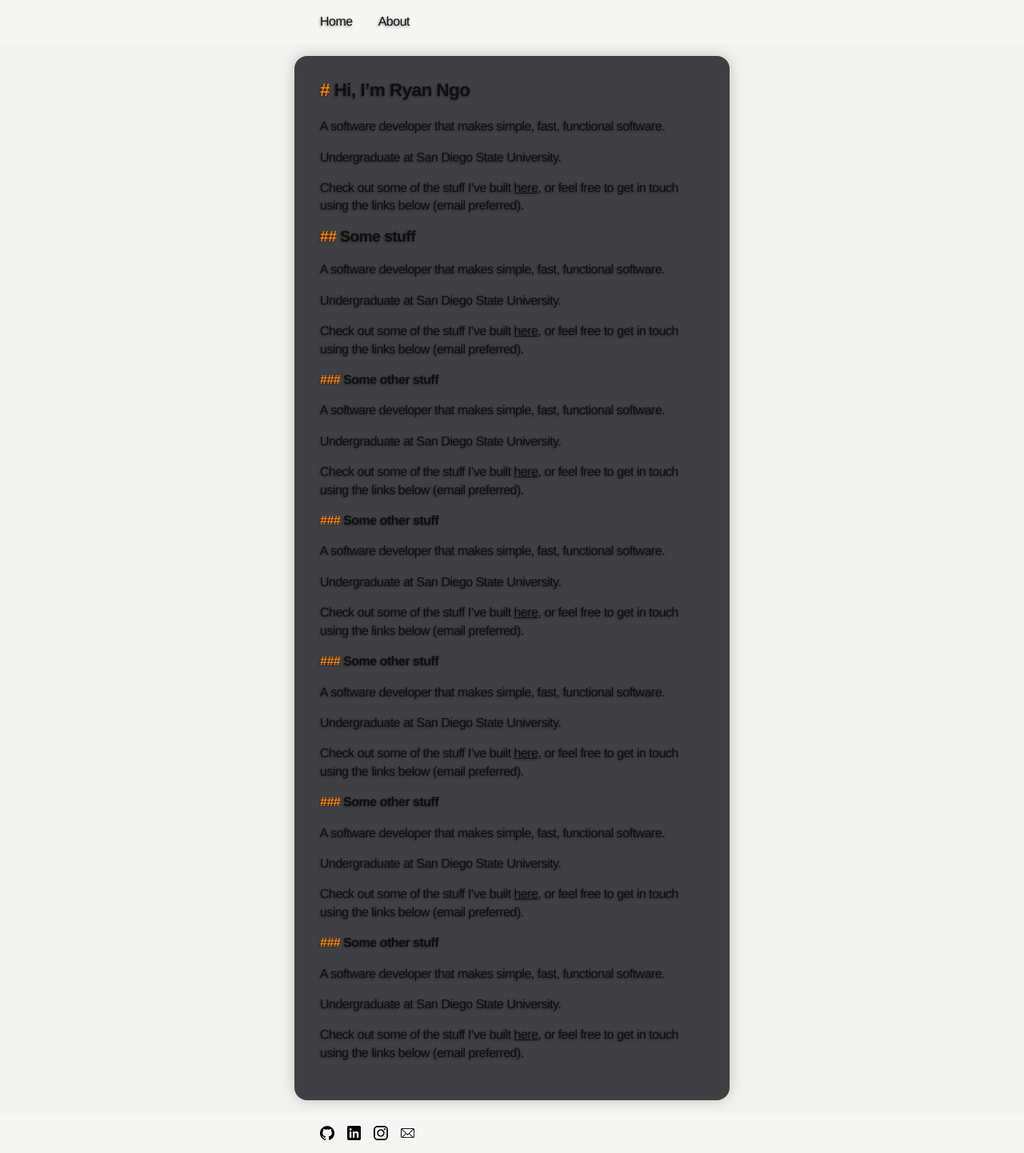
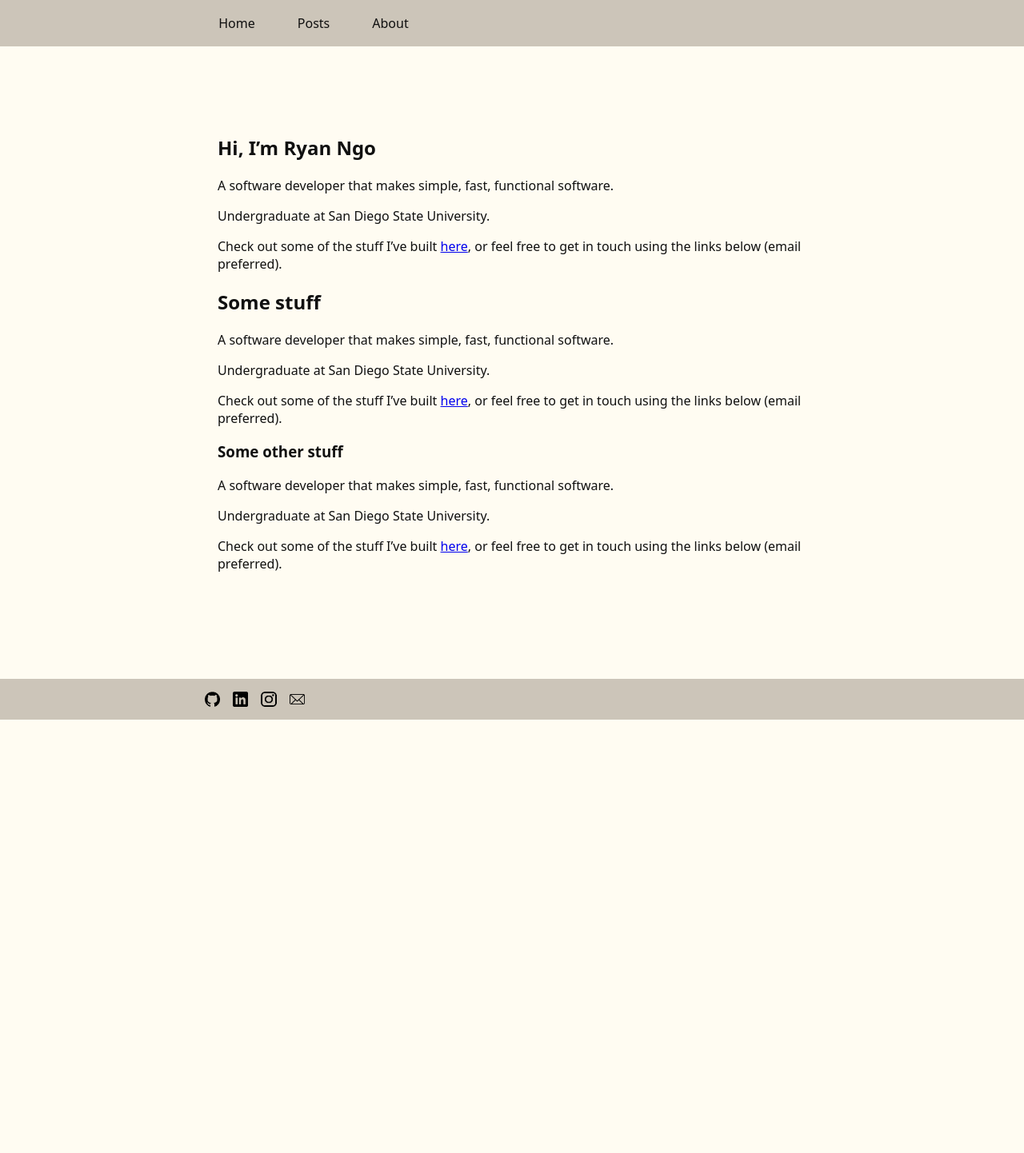
Before and after one commit to RyanVNgo/RyanVNgo.github.io, a Jekyll site: the page built from index.md, in a window 1280 px wide. Shown: the whole page at 80% size. Built offline with Jekyll 4.4.1, drawn with Linux system fonts in a browser that asks for light colours; our own code applies the rules of GitHub Pages for plain Markdown files; after the commit the page ends 900 px from its top, so only the background shows below that.

Commit message:
Major design and architecture overhaul

```diff
--- a/Gemfile
+++ b/Gemfile
@@ -3,3 +3,5 @@
 source "https://rubygems.org"
 
 gem "jekyll"
+
+gem "github-pages", "~> 232", group: :jekyll_plugins
--- a/_config.yaml
+++ b/_config.yaml
@@ -1,7 +1,21 @@
 
 title: Ryan V. Ngo Portfolio Site
+author: Ryan Ngo
+description: Online portfolio
+baseurl: ""
+url: https://RyanVNgo.github.io
 
 github: https://github.com/RyanVNgo
 linkedin: https://www.linkedin.com/in/ryanvngo/
 instagram: https://www.instagram.com/ryan.v.ngo
 email: vanryan711@gmail.com
+
+docs:
+  - title: Home
+    url: /index.html
+
+  - title: Posts
+    url: /pages/posts.html
+
+  - title: About
+    url: /pages/about.html
--- /dev/null
+++ b/_includes/footer.html
@@ -0,0 +1,16 @@
+<footer>
+  <div>
+    <a href="{{ site.github }}">
+      <img src="/assets/images/Github_Logo.png" alt="Github">
+    </a>
+    <a href="{{ site.linkedin }}">
+      <img src="/assets/images/LinkedIn_Logo.png" alt="Github">
+    </a>
+    <a href="{{ site.instagram }}">
+      <img src="/assets/images/Instagram_Logo.png" alt="Github">
+    </a>
+    <a href="mailto:{{ site.email}}">
+      <img src="/assets/images/Mail_Logo.png" alt="Github">
+    </a>
+  </div>
+</footer>
--- /dev/null
+++ b/_includes/head.html
@@ -0,0 +1,12 @@
+<head>
+  <title>{{ site.title }}</title>
+  <link rel="shortcut icon" href="/assets/images/website-icon.png">
+
+  <meta charset="UTF-8">
+  <meta name="viewport" content="width=device-width, initial-scale=1.0">
+  <meta name="author" content="{{ site.author }}">
+  <meta name="description" content="{{ site.description }}">
+  <meta name="keywords" content="ryan ngo, ryan, ngo">
+
+  <link rel="stylesheet" href="{{ 'assets/css/baseline.css' | relative_url }}" />
+</head>
--- /dev/null
+++ b/_includes/header.html
@@ -0,0 +1,7 @@
+<header>
+  <nav>
+    {% for item in site.docs %}
+      <a href="{{ item.url }}">{{ item.title }}</a>
+    {% endfor %}
+  </nav>
+</header>
--- a/_layouts/default.html
+++ b/_layouts/default.html
@@ -1,58 +1,19 @@
 <!DOCTYPE html>
 
 <html>
-
-  <head>
-    <title>{{ site.title }}</title>
-    <link rel="shortcut icon" href="/images/website-icon.png">
-
-    <meta charset="UTF-8">
-    <meta name="viewport" content="width=device-width, initial-scale=1.0">
-    <meta name="author" content="Ryan Ngo">
-    <meta name="description" content="Ryan V Ngo's home page.">
-    <meta name="keywords" content="ryan ngo, ryan, ngo">
-
-    <link rel="stylesheet" href="{{ '/css/baseline.css' | relative_url }}" />
-    <base target="_blank">
-  </head>
+  {% include head.html %}
 
   <body>
 
-    <header>
-      <div id="header-content">
-        <nav id="site-nav">
-          <ul>
-            <li><a href="/" target="_self">Home</a></li>
-            <li><a href="/about/" target="_self">About</a></li>
-          </ul>
-        </nav>
-      </div> <!-- header-content -->
-    </header>
+    {% include header.html %}
 
     <main>
-      <div id="main-content">
+      <article>
         {{ content }}
-      </div> <!-- main-content -->
+      </article>
     </main>
 
-    <footer>
-      <div id="footer-content">
-        <div id="social-links">
-          <a href="{{ site.github }}" target="_blank">
-            <img src="/images/Github_Logo.png" alt="Github">
-          </a>
-          <a href="{{ site.linkedin }}" target="_blank">
-            <img src="/images/LinkedIn_Logo.png" alt="LinkedIn">
-          </a>
-          <a href="{{ site.instagram }}" target="_blank">
-            <img src="/images/Instagram_Logo.png" alt="Instagram">
-          </a>
-          <a href="mailto:{{ site.email }}" target="_blank">
-            <img src="/images/Mail_Logo.png" alt="Email">
-          </a>
-        </div>
-      </div> <!-- footer-content -->
-    </footer>
+    {% include footer.html %}
 
   </body>
 
--- /dev/null
+++ b/_sass/footer.scss
@@ -0,0 +1,27 @@
+footer {
+  background-color: var(--rib-color);
+  width: auto;
+  display: flex;
+  justify-content: center;
+  margin-top: 10vh;
+  padding: 0 1rem;
+}
+
+footer > div {
+  margin: 1rem 0;
+  display: flex;
+  align-items: center;
+  gap: 1em;
+  width: var(--content-width);
+}
+
+footer > div > a {
+  display: flex;
+  align-items: center;
+  justify-content: center;
+}
+
+footer > div > a > img {
+  max-width: 1.2rem;
+  max-height: 1.2rem;
+}
--- /dev/null
+++ b/_sass/header.scss
@@ -0,0 +1,43 @@
+header {
+  background-color: var(--rib-color);
+  width: auto;
+  display: flex;
+  justify-content: center;
+  padding: 0.5rem 1rem;
+  margin-bottom: 10vh;
+}
+
+header > nav {
+  width: var(--content-width);
+  display: flex;
+  align-items: center;
+  gap: 1rem;
+  margin: 0;
+  padding: 0;
+}
+
+header > nav > ul {
+  list-style-type: none;
+  display: flex;
+  align-items: center;
+  gap: 1rem;
+  margin: 0;
+  padding: 0;
+}
+
+header > nav > a {
+  border-radius: 0.5rem;
+  min-width: 5rem;
+  display: flex;
+  align-items: center;
+  justify-content: center;
+  margin: 0;
+  padding: 0.625rem 0;
+  text-decoration: none;
+  color: inherit;
+  transition: box-shadow 0.15s ease;
+}
+
+header > nav > a:hover {
+  box-shadow: inset 0 0 1rem rgba(0,0,0,0.5);
+}
--- /dev/null
+++ b/assets/css/baseline.scss
@@ -0,0 +1,54 @@
+---
+---
+
+:root {
+  --sans-font: system-ui, Ubuntu, -apple-system, Segoe UI;
+  --mono-font: Courier New, monospace;
+  --bg-color: #242428;
+  --rib-color: #202024;
+  --font-color: #E0E1DD;
+  --content-width: 48rem;
+}
+
+
+@media (prefers-color-scheme: light) {
+  :root {
+    --bg-color: #FFFCF2;
+    --rib-color: #CCC5B9;
+    --font-color: #101010;
+  }
+}
+
+/* mobile conditions
+@media (width <= 46rem) {
+  :root {
+  }
+}
+*/
+
+@import "header";
+@import "footer";
+
+/* primary elemenets */
+body {
+  background-color: var(--bg-color);
+  font-family: var(--sans-font);
+  font-size: 16px;
+  color: var(--font-color);
+  display: flex;
+  flex-direction: column;
+  margin: 0;
+  padding: 0;
+  min-height: 100vh;
+}
+
+main {
+  width: var(--content-width);
+  margin: 0 auto auto;
+  height: auto;
+}
+
+article {
+  padding: 0 1rem;
+  margin: 0;
+}
--- a/css/baseline.css
+++ /dev/null
@@ -1,194 +0,0 @@
-:root {
-  color: var(--main-color);
-  letter-spacing: -0.03125rem;
-  --accent-color: #FF8000;
-  --sans-font: Helvetica, sans-serif;
-  --content-width: 30rem;
-}
-
-@media (prefers-color-scheme: dark) {
-  :root {
-    --bg-color: #202024;
-    --body-color: #28282C;
-    --main-color: #E0E0E0;
-    --img-invert: 1;
-  }
-}
-
-@media (prefers-color-scheme: light) {
-  :root {
-    --bg-color: #F5F5F3;
-    --body-color: #F1F1EE;
-    --main-color: #101010;
-    --img-invert: 0;
-  }
-}
-
-@media (width <= 46rem) {
-  :root {
-    font-size: 11px;
-  }
-}
-
-html {
-  scroll-behavior: smooth;
-}
-
-body {
-  background-color: var(--bg-color);
-  font-family: var(--sans-font);
-  font-size: 16px;
-  line-height: 1.4rem;
-  text-shadow: -1px 1px 3px rgba(0,0,0,0.5);
-  padding: 0 1rem;
-  margin: 0;
-  display: flex;
-  flex-direction: column;
-  align-items: center;
-  min-height: 100vh;
-}
-
-header {
-  width: 100%;
-  padding: 0 1rem;
-}
-#header-content {
-  max-width: var(--content-width);
-  margin: 0 auto;
-  padding: 0 1rem;
-}
-
-main {
-  background-color: var(--body-color);
-  width: 100%;
-  padding: 1rem 1rem;
-}
-#main-content {
-  background-color: #404044;
-  box-shadow: 0 0 1rem rgba(0,0,0,0.2);
-  border-radius: 1rem;
-  max-width: var(--content-width);
-  min-height: 40vh;
-  margin: 0 auto;
-  padding: 2rem 2rem;
-}
-
-footer {
-  width: 100%;
-  padding: 0 1rem;
-}
-#footer-content {
-  max-width: var(--content-width);
-  margin: 0 auto;
-  padding: 0 1rem;
-}
-
-
-h1 {
-  font-size: 1.4rem;
-  margin: 0 0 1.4rem;
-}
-h1::before {
-  color: var(--accent-color);
-  content: '# ';
-}
-
-h2 {
-  font-size: 1.2rem;
-  margin: 0 0 1.2rem;
-}
-h2::before {
-  color: var(--accent-color);
-  content: '## ';
-}
-
-h3 {
-  font-size: 1.0rem;
-  margin: 0 0 1rem;
-}
-h3::before {
-  color: var(--accent-color);
-  content: '### ';
-}
-
-p {
-  margin: 0 0 1rem;
-}
-
-p > a {
-  transition: color 0.25s;
-  text-decoration: underline;
-  color: inherit;
-}
-
-li > a {
-  transition: color 0.25s;
-  text-decoration: underline;
-  color: inherit;
-}
-
-a {
-  transition: color 0.25s;
-  text-decoration: none;
-  color: inherit;
-}
-
-a:hover {
-  color: #888;
-}
-
-hr {
-  border-width: 0.1em;
-  border-style: solid;
-  border-color: var(--main-color);
-  height: 0px;
-  padding: 0;
-  margin: 0;
-}
-
-#site-nav {
-  margin: 1rem 0;
-}
-
-#site-nav ul {
-  list-style-type: none;
-  display: flex;
-  align-items: center;
-  gap: 2rem;
-  padding: 0;
-  margin: 0;
-}
-
-#site-nav a {
-  text-decoration: none;
-  color: inherit;
-  transition: text-decoration 0.25s ease, color 0.25s ease;
-}
-
-#site-nav a:hover {
-  color: #888;
-}
-
-#social-links {
-  margin: 1rem 0;
-  display: flex;
-  align-items: center;
-  gap: 1em;
-}
-
-#social-links a {
-  display: flex;
-  align-items: center;
-  justify-content: center;
-}
-
-#social-links a > img{
-  transition: opacity 0.25s ease;
-  filter: grayscale(1) invert(var(--img-invert));
-  max-width: 1.1rem;
-  max-height: 1.1rem;
-}
-
-#social-links a > img:hover {
-  opacity: 0.5;
-}
--- a/index.md
+++ b/index.md
@@ -29,39 +29,3 @@ Undergraduate at San Diego State University.
 
 Check out some of the stuff I've built [here]({{ site.github }}), or
 feel free to get in touch using the links below (email preferred).
-
-### Some other stuff
-
-A software developer that makes simple, fast, functional software.
-
-Undergraduate at San Diego State University.
-
-Check out some of the stuff I've built [here]({{ site.github }}), or
-feel free to get in touch using the links below (email preferred).
-
-### Some other stuff
-
-A software developer that makes simple, fast, functional software.
-
-Undergraduate at San Diego State University.
-
-Check out some of the stuff I've built [here]({{ site.github }}), or
-feel free to get in touch using the links below (email preferred).
-
-### Some other stuff
-
-A software developer that makes simple, fast, functional software.
-
-Undergraduate at San Diego State University.
-
-Check out some of the stuff I've built [here]({{ site.github }}), or
-feel free to get in touch using the links below (email preferred).
-
-### Some other stuff
-
-A software developer that makes simple, fast, functional software.
-
-Undergraduate at San Diego State University.
-
-Check out some of the stuff I've built [here]({{ site.github }}), or
-feel free to get in touch using the links below (email preferred).
```
Also changed, not shown: pages/about.md (added, +6 -0 lines), pages/posts.md (added, +6 -0 lines), Gemfile.lock, assets/images/Github_Logo.png (renamed from images/Github_Logo.png), assets/images/Instagram_Logo.png (renamed from images/Instagram_Logo.png), assets/images/LinkedIn_Logo.png (renamed from images/LinkedIn_Logo.png), assets/images/Mail_Logo.png (renamed from images/Mail_Logo.png), assets/images/website-icon.png (renamed from images/website-icon.png).
